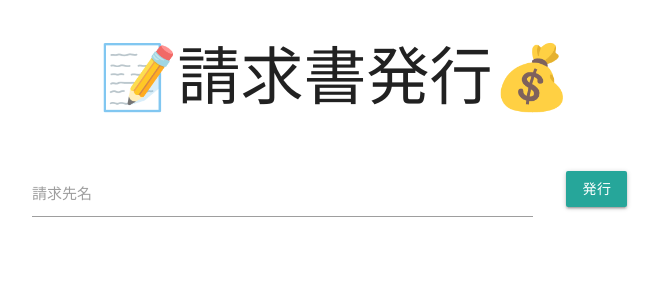
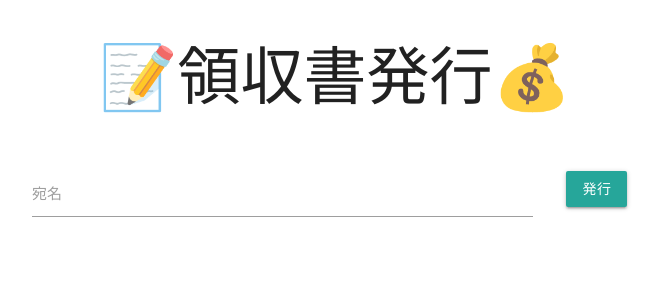
Before and after one commit to gmo-ierae/HTML2PDF-vuln-demo, a Flask app: page / in a window 1280 px wide. Shown: the top 300 px of the page, without its empty margins (305-965 px from the left). Run offline with Flask 3, Linux system fonts and the light colour scheme.

Commit message:
:hammer: 名前変更

```diff
--- a/wkhtmltopdf/app/src/app.py
+++ b/wkhtmltopdf/app/src/app.py
@@ -19,18 +19,18 @@ def index():
 
 
 # wkhtmltopdfを利用したPDF生成を行うエンドポイント
-@app.route('/invoice', methods=['POST'])
-def invoice_pdf():
+@app.route('/receipt', methods=['POST'])
+def receipt_pdf():
 
     file_id = str(uuid.uuid4())
 
-    invoice_to = request.form.get('invoice_to') or ''
-    template = open('./templates/pdf_template.html').read().replace('###to###', invoice_to)
+    receipt_to = request.form.get('receipt_to') or ''
+    template = open('./templates/pdf_template.html').read().replace('###to###', receipt_to)
 
     cmd = ['/usr/local/bin/wkhtmltopdf', '-', f'./data/{file_id}.pdf']
-    subprocess.run(cmd, timeout=5, input=template.encode(), stdout=subprocess.DEVNULL, stderr=subprocess.DEVNULL)
+    subprocess.run(cmd, input=template.encode(), stdout=subprocess.DEVNULL, stderr=subprocess.DEVNULL)
 
-    return send_file(f'data/{file_id}.pdf', download_name='invoice.pdf')
+    return send_file(f'data/{file_id}.pdf', download_name='receipt.pdf')
 
 
 # 内部用エンドポイントを想定したもの
--- a/wkhtmltopdf/app/src/templates/index.html
+++ b/wkhtmltopdf/app/src/templates/index.html
@@ -8,16 +8,16 @@
 
         <div class="row center-align">
             <h1 class="col s12">
-                📝請求書発行💰
+                📝領収書発行💰
             </h1>
         </div>
         <div class="row center-align">
-            <form target="_blank"  method="POST" action="/invoice">
+            <form target="_blank" method="POST" action="/receipt">
                 <div class="row">
                     <div class="col s12">
                         <div class="input-field col s5 offset-s3">
-                            <input id="invoice_to"  name="invoice_to" type="text">
-                            <label for="invoice_to">請求先名</label>
+                            <input id="receipt_to" name="receipt_to" type="text">
+                            <label for="receipt_to">宛名</label>
                         </div>
                         <div class="input-field col s1">
                             <input class="btn" type="submit" value="発行" />
--- a/wkhtmltopdf/app/src/templates/pdf_template.html
+++ b/wkhtmltopdf/app/src/templates/pdf_template.html
@@ -7,7 +7,7 @@
 				border-collapse: collapse;
 			}
 
-			.invoice {
+			.receipt {
 				margin: auto;
 				width: 60%;
 				margin-top: 50px;
@@ -22,9 +22,9 @@
 				size: landscape;
 			}
 		</style>
-		<div class="invoice">
+		<div class="receipt">
 			<p>
-				請求先： ###to###
+				宛名： ###to###
 			</p>
 			<table>
 				<thead>
```
